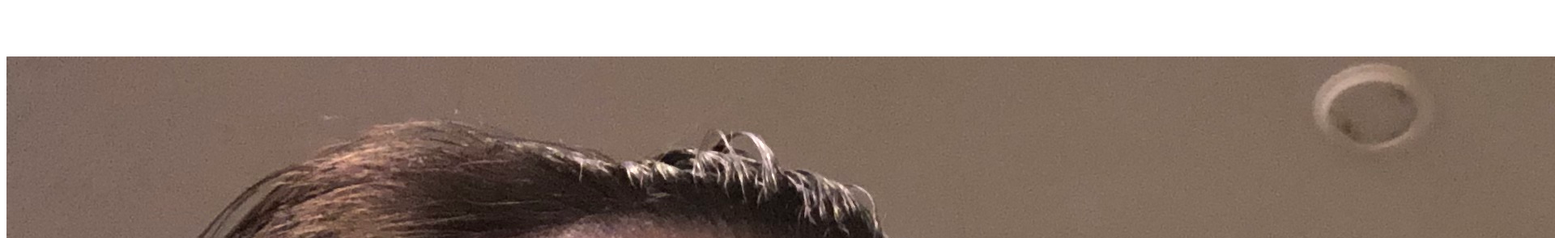
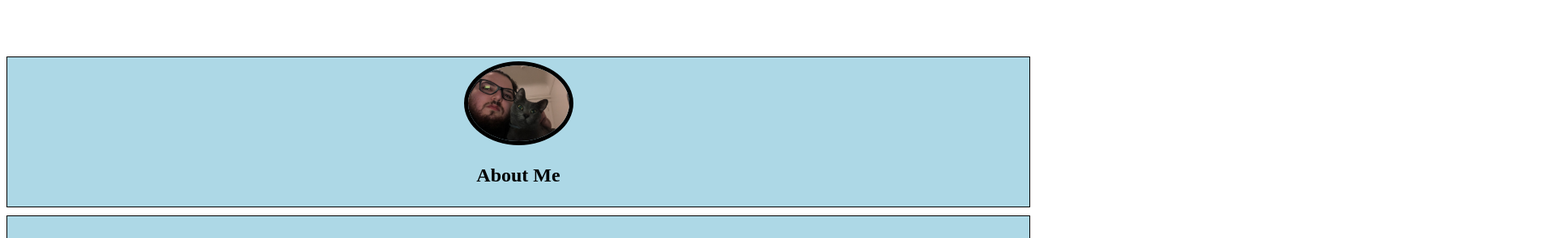
Before and after one commit to Elkion223/Pro-Portfolio, a plain HTML site: page index.html in a window 1280 px wide. Shown: the part 138-433 px from the top of the page at 81% size, 1920 px wide, since content can reach past the window. Drawn offline with Linux system fonts and the light colour scheme.

Commit message:
fixed profile img and started cards

```diff
--- a/assets/css/style.css
+++ b/assets/css/style.css
@@ -58,3 +58,24 @@ h1 {
     -webkit-text-stroke: .5px;
     -webkit-text-stroke-color: black;
 }
+
+/* All cards */
+main .card {
+    border: 1px solid black;
+    padding-top: 10px;
+    margin-bottom: 10px;
+    background-color: var(--color-main);
+}
+
+/* About me card */
+#sect-about{
+    padding: 5px;
+}
+#profile {
+    border-radius: 50%;
+    border: 5px solid black;
+    width: 125px;
+}
+#sect-about p{
+    margin: 0px 20px;
+}
```
